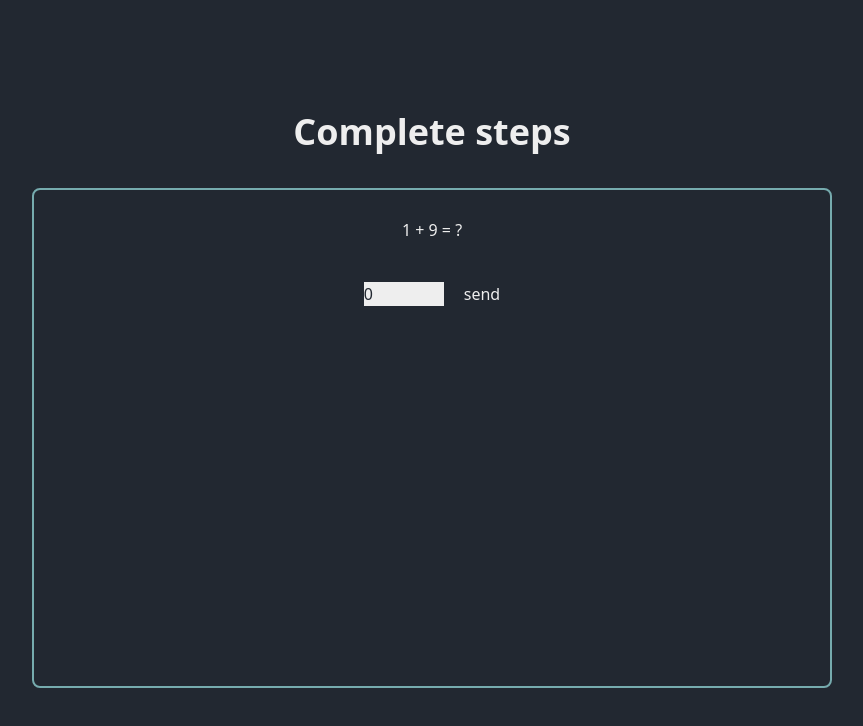
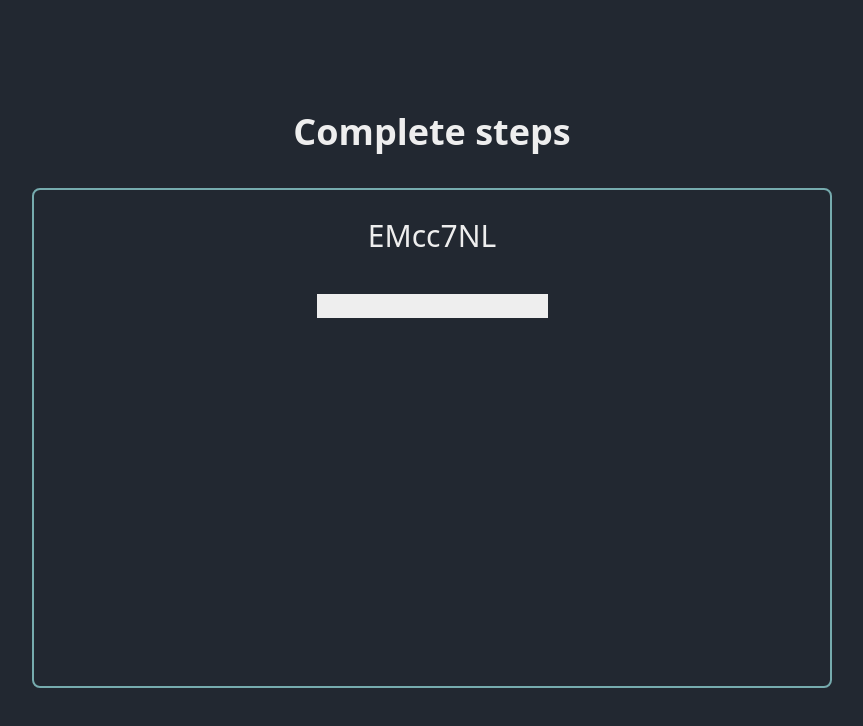
Before and after one commit to yelasri07/angul-it, an Angular app: page /captcha in a window 1280 px wide. Shown: the top 726 px of the page, without its empty margins (208-1071 px from the left). Built offline with nearby package versions, Linux system fonts and the light colour scheme.

Commit message:
create text captcha

```diff
--- a/src/app/features/captcha-page/captcha-page.html
+++ b/src/app/features/captcha-page/captcha-page.html
@@ -5,6 +5,8 @@
         <app-select-images (nextLevel)="handleLevel($event)" />
         } @else if (currentLevel() == 2) {
         <app-calcul (nextLevel)="handleLevel($event)" />
+        } @else if ((currentLevel() == 3)) {
+        <app-text-captcha />
         }
     </div>
 </section>
--- a/src/app/features/captcha-page/captcha-page.ts
+++ b/src/app/features/captcha-page/captcha-page.ts
@@ -2,10 +2,11 @@ import { Component, inject, signal } from '@angular/core';
 import { SelectImagesComponent } from "../../shared/components/select-images.component/select-images.component";
 import { CaptchaStateService } from '../../shared/services/captcha-state.service';
 import { CalculComponent } from "../../shared/components/calcul.component/calcul.component";
+import { TextCaptchaComponent } from "../../shared/components/text-captcha.component/text-captcha.component";
 
 @Component({
   selector: 'app-captcha-page',
-  imports: [SelectImagesComponent, CalculComponent],
+  imports: [SelectImagesComponent, CalculComponent, TextCaptchaComponent],
   templateUrl: './captcha-page.html',
   styleUrl: './captcha-page.css',
 })
--- a/src/app/shared/components/calcul.component/calcul.component.ts
+++ b/src/app/shared/components/calcul.component/calcul.component.ts
@@ -14,15 +14,11 @@ export class CalculComponent implements OnInit {
   firstNumber = signal(0)
   secondNumber = signal(0)
 
-  form = new FormControl(0)
+  form = new FormControl<any>('')
 
   ngOnInit(): void {
     this.firstNumber.set(this.getRandomInt())
     this.secondNumber.set(this.getRandomInt())
-  }
-
-  getRandomInt() {
-    return Math.floor(Math.random() * 10) + 1;
   }
 
   onSubmit() {
@@ -42,4 +38,8 @@ export class CalculComponent implements OnInit {
 
     this.nextLevel.emit(3)
   }
+
+  private getRandomInt() {
+    return Math.floor(Math.random() * 10) + 1;
+  }
 }
--- /dev/null
+++ b/src/app/shared/components/text-captcha.component/text-captcha.component.html
@@ -0,0 +1,6 @@
+<section>
+    <h2 class="text-3xl">{{ randomText() }}</h2>
+    <form (submit)="onSubmit($event)">
+        <input [formControl]="form" class="bg-4 text-1 mt-10" type="text">
+    </form>
+</section>
--- /dev/null
+++ b/src/app/shared/components/text-captcha.component/text-captcha.component.ts
@@ -0,0 +1,38 @@
+import { Component, OnInit, signal } from '@angular/core';
+import { FormControl, ReactiveFormsModule, ɵInternalFormsSharedModule } from '@angular/forms';
+
+@Component({
+  selector: 'app-text-captcha',
+  imports: [ReactiveFormsModule],
+  templateUrl: './text-captcha.component.html',
+  styleUrl: './text-captcha.component.css',
+})
+export class TextCaptchaComponent implements OnInit {
+  characters = 'ABCDEFGHIJKLMNOPQRSTUVWXYZabcdefghijklmnopqrstuvwxyz0123456789'
+
+  randomText = signal('')
+
+  form = new FormControl('')
+
+  ngOnInit(): void {
+    this.randomText.set(this.generateRandomText(7))
+  }
+
+  onSubmit(e: Event) {
+    e.preventDefault()
+
+    let value = this.form.value
+
+
+  }
+
+  private generateRandomText(len: number) {
+    let result = '';
+
+    for (let i = 0; i < len; i++) {
+      result += this.characters.charAt(Math.random() * this.characters.length)
+    }
+
+    return result
+  }
+}
--- a/src/app/shared/services/captcha-state.service.ts
+++ b/src/app/shared/services/captcha-state.service.ts
@@ -5,7 +5,7 @@ import { Injectable } from '@angular/core';
 })
 export class CaptchaStateService {
 
-  private level = 2;
+  private level = 3;
 
   getLevel() {
     return this.level
```
Also changed, not shown: src/app/shared/components/text-captcha.component/text-captcha.component.css (added), 1 other file (tests, documents, lock files or other folders).
